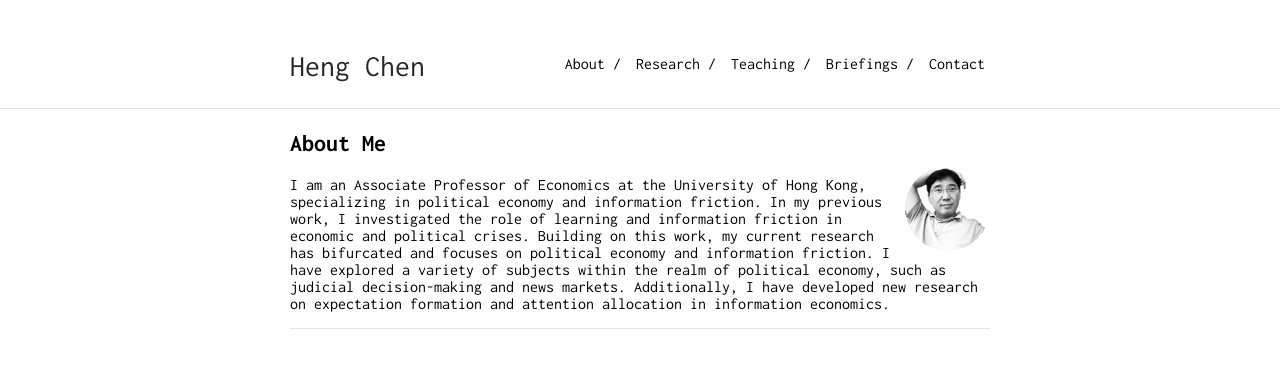
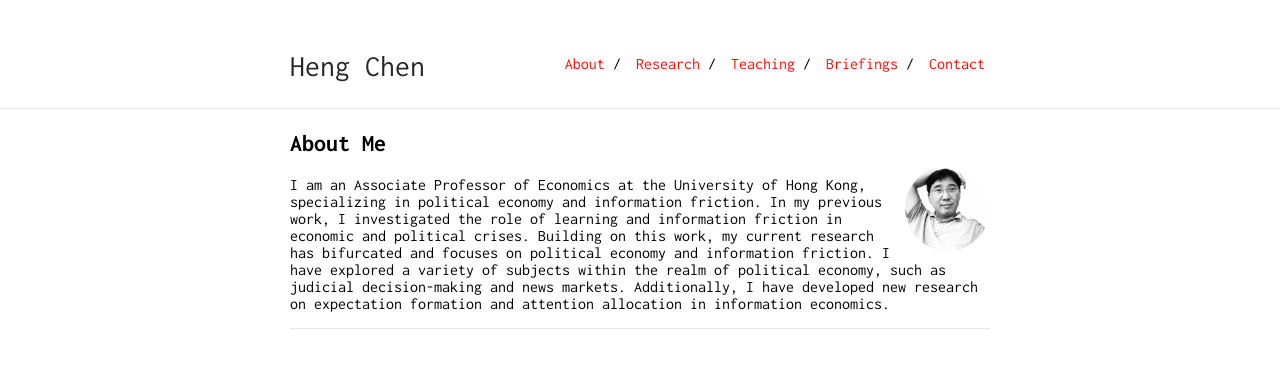
Before and after one commit to Shuyan0210611X/henrychen.github.io, a Jekyll site: the page built from index.md, in a window 1280 px wide. Shown: the top 368 px of the page. Built offline with Jekyll 4.4.1, drawn with Linux system fonts in a browser that asks for light colours; our own code applies the rules of GitHub Pages for plain Markdown files.

Commit message:
Update _style.scss

```diff
--- a/_sass/_style.scss
+++ b/_sass/_style.scss
@@ -16,7 +16,7 @@ body {
 }
 a {
     text-decoration: none;
-    color: black;
+    color: $accent;
 }
 a:hover {
     text-decoration: underline;
```
